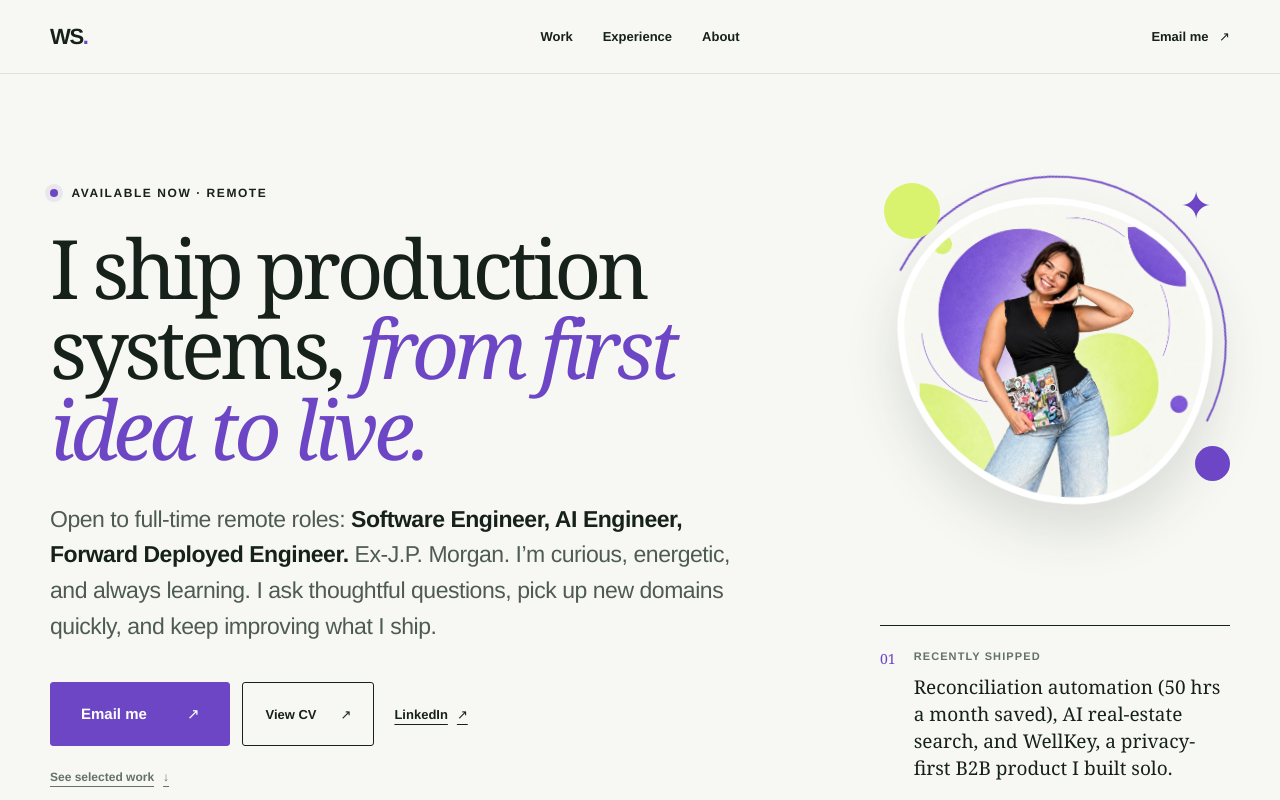
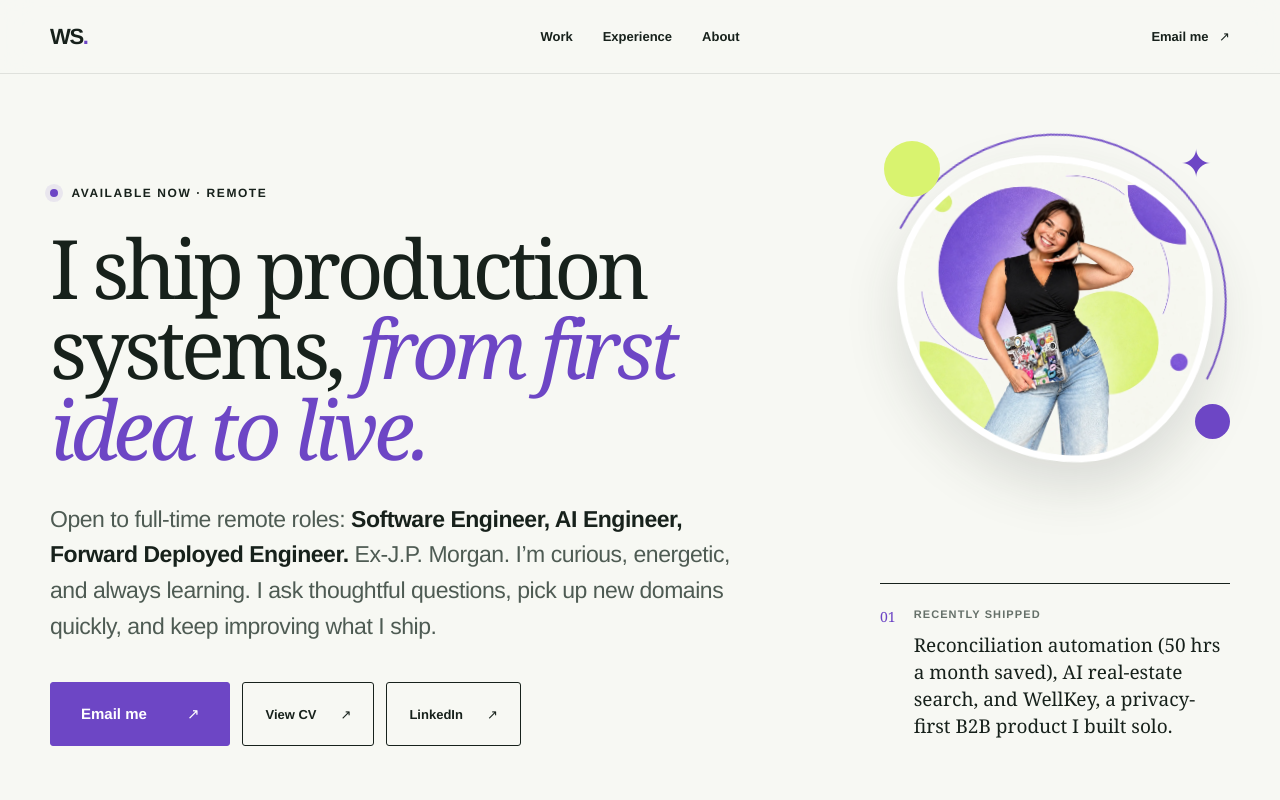
Before and after one commit to wszitenhelm/my-website, a React (Vite) app in the folder my-portfolio/: page / in a window 1280 px wide. Shown: the top 800 px of the page. Built offline with nearby package versions, Linux system fonts and the light colour scheme; the HTML template or start-up script is replaced by a standard one.

Commit message:
Simplify hero actions

```diff
--- a/my-portfolio/src/Home.jsx
+++ b/my-portfolio/src/Home.jsx
@@ -180,9 +180,8 @@ export default function Home() {
             <div className="hero-actions">
               <a className="button button-primary hero-primary-cta" href={EMAIL_HREF}>Email me <span>↗</span></a>
               <a className="button button-secondary" href="/CV.pdf" target="_blank" rel="noreferrer">View CV <span>↗</span></a>
-              <a className="hero-tertiary" href={LINKEDIN_URL} target="_blank" rel="noreferrer">LinkedIn <span>↗</span></a>
+              <a className="button button-secondary" href={LINKEDIN_URL} target="_blank" rel="noreferrer">LinkedIn <span>↗</span></a>
             </div>
-            <a className="hero-work-link" href="#work">See selected work <span>↓</span></a>
           </div>
 
           <div className="hero-side">
--- a/my-portfolio/src/index.css
+++ b/my-portfolio/src/index.css
@@ -74,9 +74,6 @@ em { color: #6d46c5; font-weight: 400; }
 .button-secondary:hover { background: white; }
 .hero-primary-cta { min-height: 64px; gap: 40px; padding-inline: 30px; border-color: #6d46c5; background: #6d46c5; font-size: 15px; }
 .hero-primary-cta:hover { border-color: #5834ad; background: #5834ad; }
-.hero-tertiary { display: inline-flex; align-items: center; gap: 9px; padding: 0 8px; font-size: 13px; font-weight: 750; text-decoration: underline; text-underline-offset: 5px; }
-.hero-work-link { display: inline-flex; gap: 9px; margin-top: 22px; color: var(--muted); font-size: 12px; font-weight: 700; text-decoration: underline; text-underline-offset: 5px; }
-.hero-tertiary:hover, .hero-work-link:hover { color: #6d46c5; }
 .hero-side { display: grid; gap: 30px; align-self: end; }
 .hero-sticker {
   position: relative;
@@ -294,7 +291,6 @@ em { color: #6d46c5; font-weight: 400; }
   .hero-intro { margin-top: 26px; font-size: 17px; }
   .hero-actions { flex-direction: column; align-items: stretch; }
   .button { justify-content: space-between; }
-  .hero-tertiary { min-height: 44px; padding-inline: 4px; }
   .highlights-grid { width: 100%; grid-template-columns: 1fr; }
   .highlight { min-height: 130px; padding: 22px 16px; }
   .highlight { border-left: 1px solid var(--line); border-bottom: 1px solid var(--line); }
```
